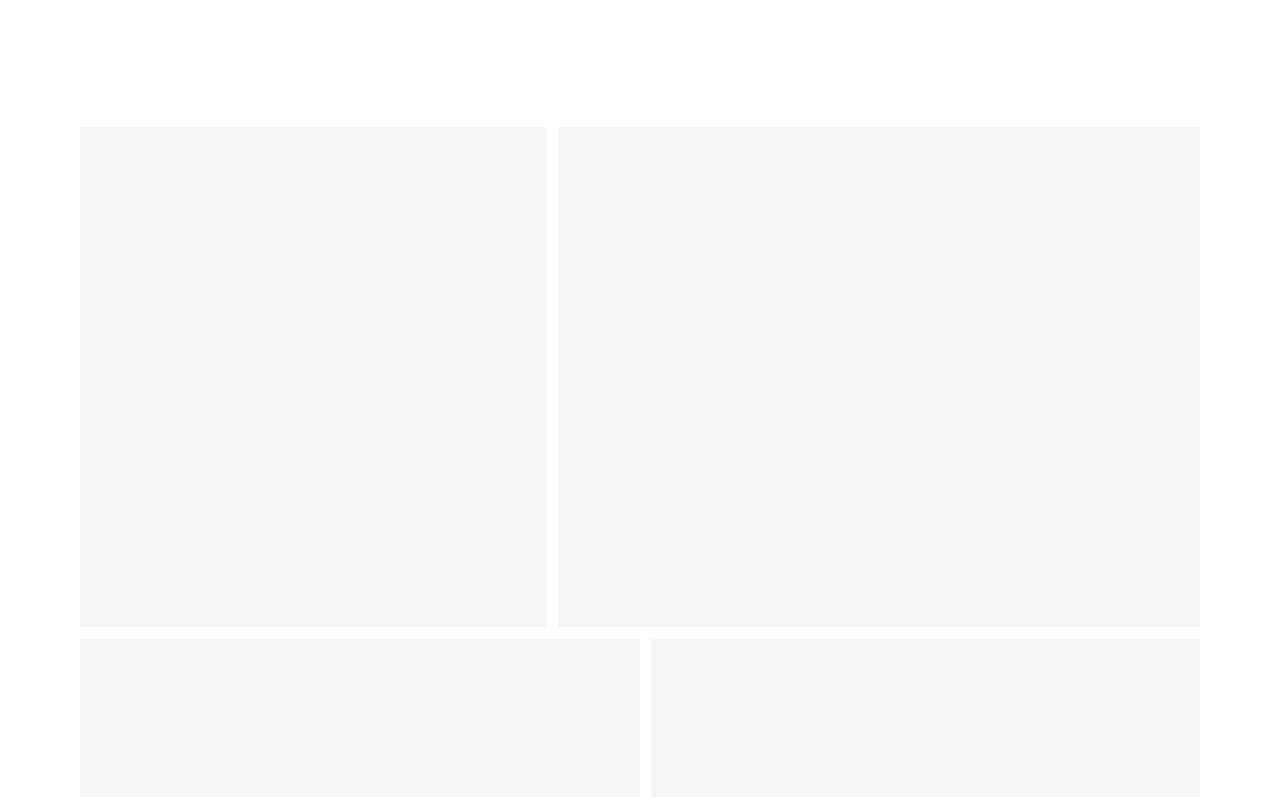
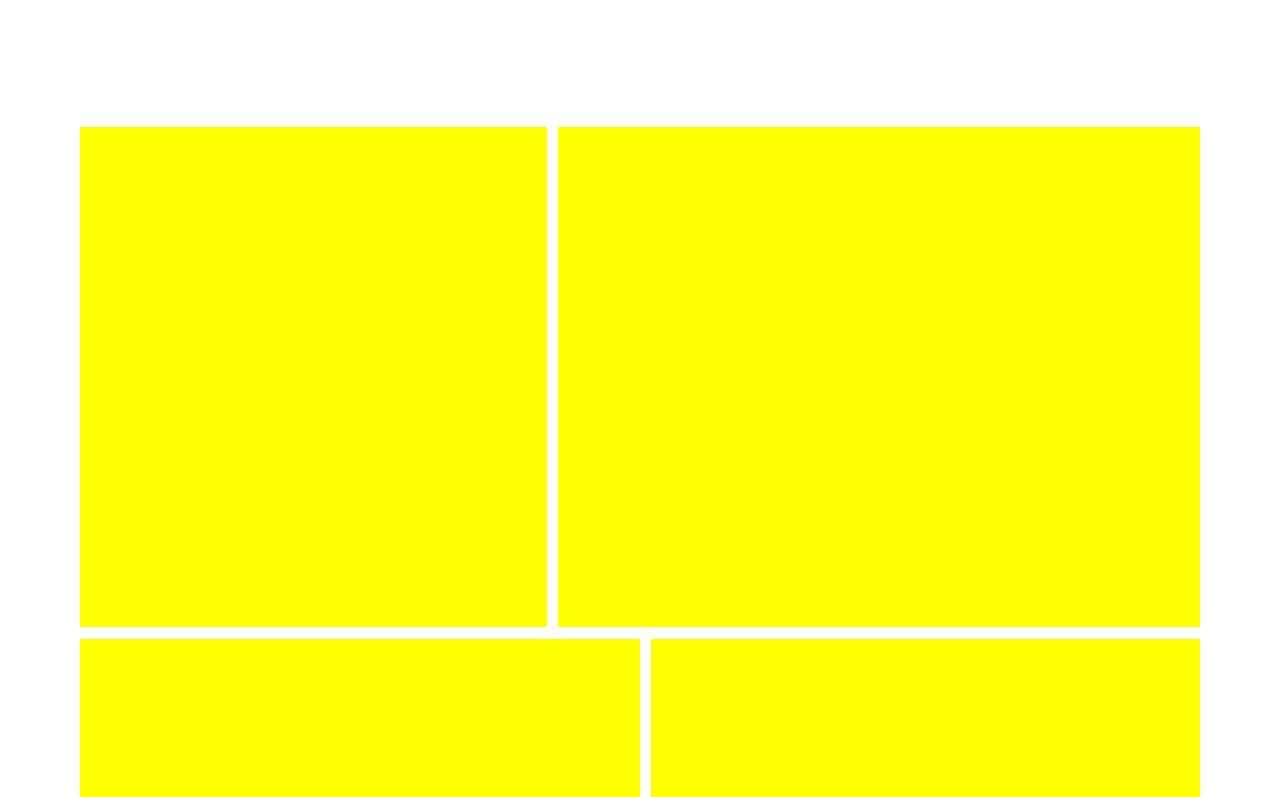
Before and after one commit to weianofsteel/saliejung, a Next.js app: page / in a window 1280 px wide. Shown: the part 403-1200 px from the top of the page. Built offline with nearby package versions, Linux system fonts and the light colour scheme.

Commit message:
test vercel deploy

```diff
--- a/css/Home.module.css
+++ b/css/Home.module.css
@@ -60,7 +60,8 @@
 }
 
 .showcaseBox {
-    background-color: #F5F5F5;
+    /* background-color: #F5F5F5; */
+    background-color: yellow;
     height: 500px
 }
 
@@ -109,7 +110,6 @@
 
 .footerBlock2 {
     margin-top: 2%;
-    margin-bottom: 3%;
 }
 
 /* ./component/Home/Footer.js */
```
